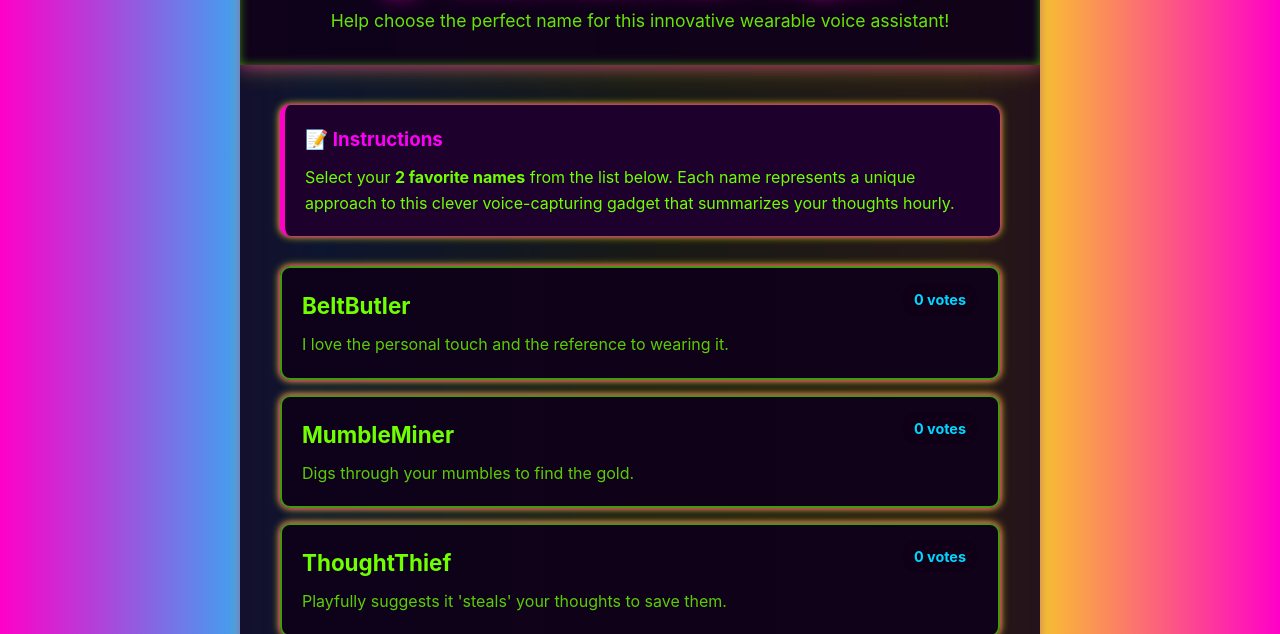
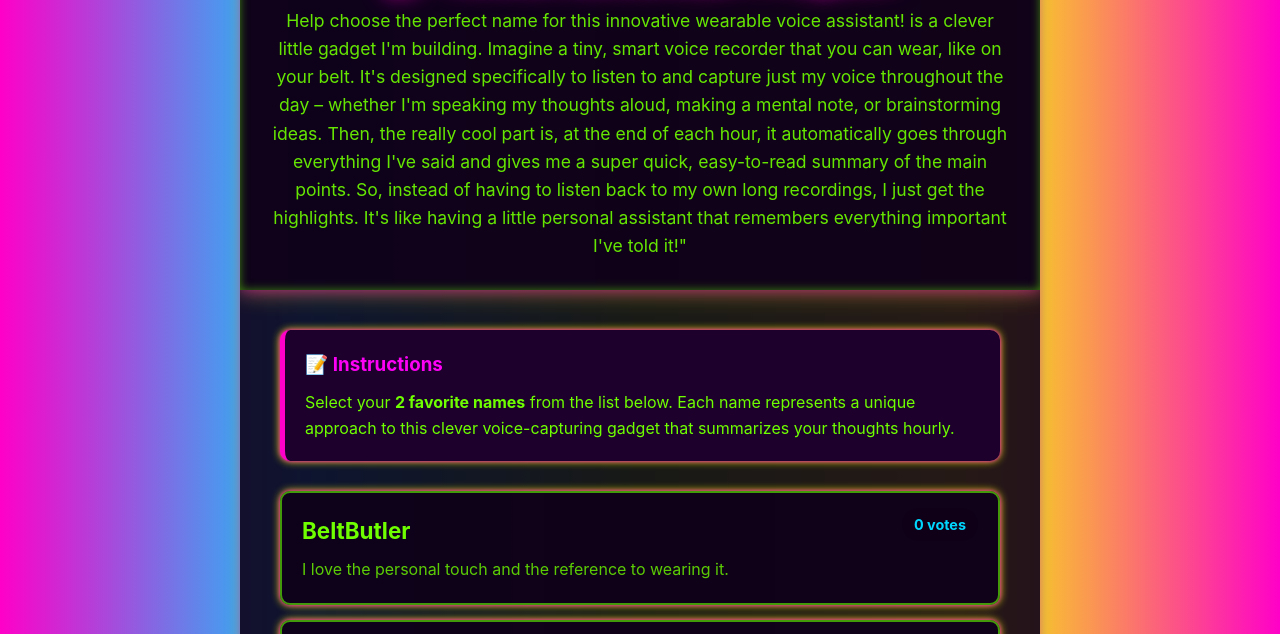
Before and after one commit to jr440/ADHD-Short-Memory, a plain HTML site: page index.html in a window 1280 px wide. Shown: the part 97-731 px from the top of the page. Drawn offline with Linux system fonts and the light colour scheme.

Commit message:
Update index.html

```diff
--- a/index.html
+++ b/index.html
@@ -267,7 +267,9 @@
   <div class="container">
       <div class="header">
           <h1>🎤 Voice Recorder Project</h1>
-          <p>Help choose the perfect name for this innovative wearable voice assistant!</p>
+          <p>Help choose the perfect name for this innovative wearable voice assistant!
+             is a clever little gadget I'm building. Imagine a tiny, smart voice recorder that you can wear, like on your belt. It's designed specifically to listen to and capture just my voice throughout the day – whether I'm speaking my thoughts aloud, making a mental note, or brainstorming ideas. Then, the really cool part is, at the end of each hour, it automatically goes through everything I've said and gives me a super quick, easy-to-read summary of the main points. So, instead of having to listen back to my own long recordings, I just get the highlights. It's like having a little personal assistant that remembers everything important I've told it!"
+          </p>
       </div>
 
       <div class="voting-section">
```
